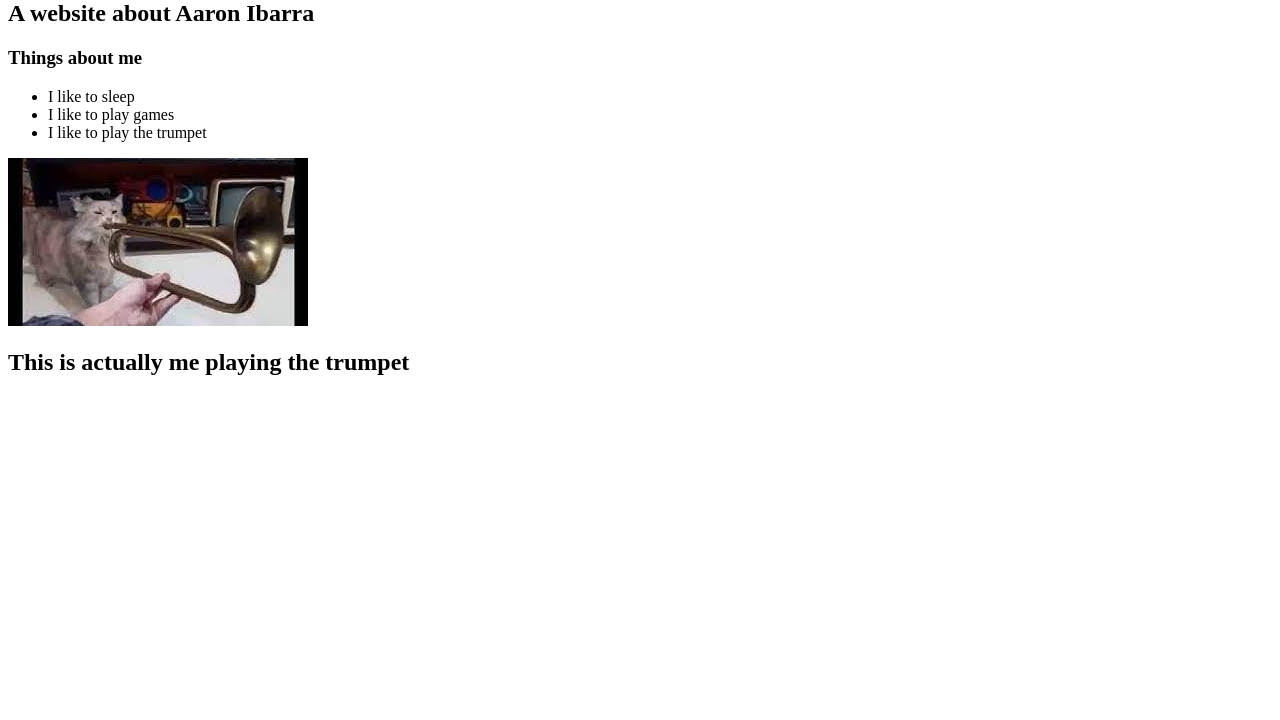
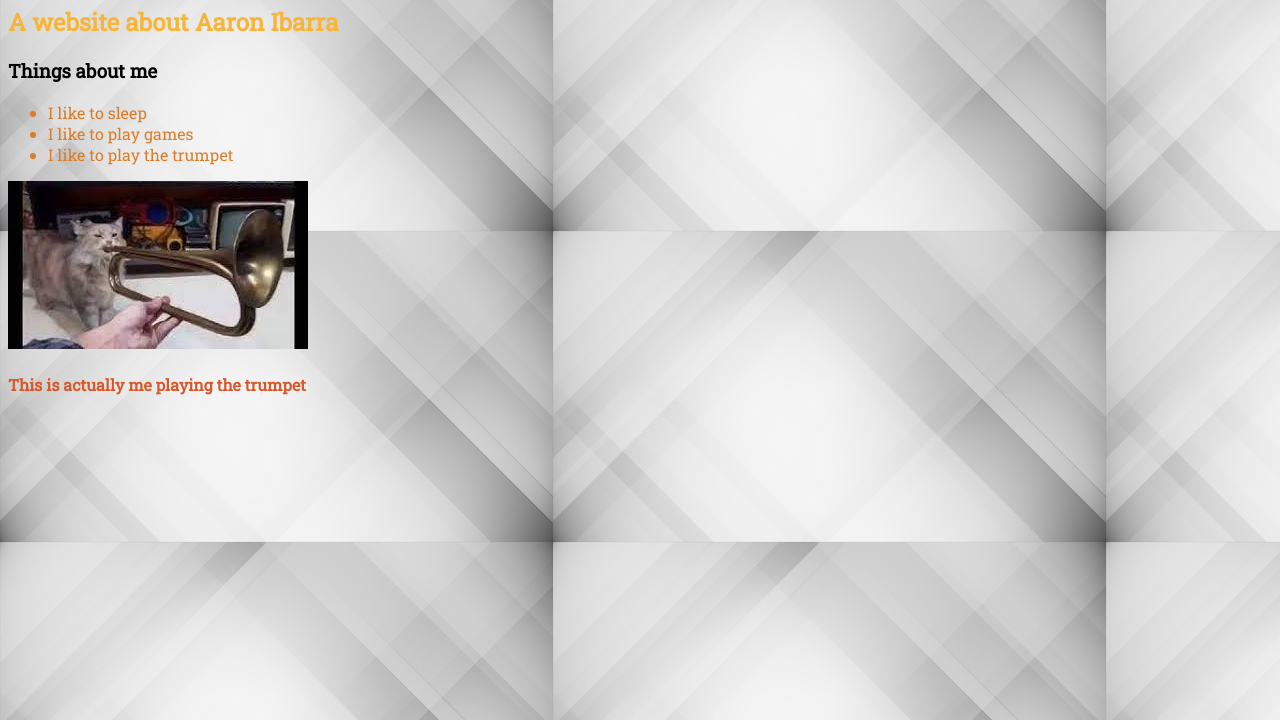
Before and after one commit to Aaron-Ibarra/dev-101-about-me, a plain HTML site: page index.html in a window 1280 px wide. Shown: the part 80-800 px from the top of the page. Drawn offline with Linux system fonts and the light colour scheme.

Commit message:
added some cool styles and fonts

```diff
--- a/index.html
+++ b/index.html
@@ -5,6 +5,10 @@
     <meta http-equiv="X-UA-Compatible" content="IE=edge">
     <meta name="viewport" content="width=device-width, initial-scale=1.0">
     <title>Document</title>
+    <link rel="stylesheet" href="style.css">
+    <link rel="preconnect" href="https://fonts.googleapis.com">
+    <link rel="preconnect" href="https://fonts.gstatic.com" crossorigin>
+    <link href="https://fonts.googleapis.com/css2?family=Roboto+Slab&family=Space+Mono&display=swap" rel="stylesheet">
 </head>
 <body>
     <h1>What's going on!</h1>
@@ -12,13 +16,13 @@
     <section>
         <h3>Things about me</h3>
             <ul>
-                <li>I like to sleep</li>
+                <li>I like to <span class="bold>">sleep</span></li>
                 <li>I like to play games</li>
                 <li>I like to play the trumpet</li>
             </ul>
 
         <img src="./download.jfif" alt="Cat playing the trumpet"/>
-        <h2 >This is actually me playing the trumpet</h2>
+        <h4>This is actually me playing the trumpet</h4>
     </section>
 
 </body>
--- /dev/null
+++ b/style.css
@@ -0,0 +1,28 @@
+*{
+    --color1: #780116;
+    --color2: #F7B538;
+    --color3: #DB7C26;
+    --color4: #D8572A;
+    --color5: #c32f27;
+}
+
+h1{
+    color: var(--color1);
+}
+
+h2{
+    color: var(--color2);
+}
+
+h4{
+    color: var(--color4)
+}
+
+body{
+    font-family: "Roboto Slab";
+    background-image: url(background.jpg);
+}
+
+ul{
+    color: var(--color3);
+}
```
Also changed, not shown: background.jpg (added).
